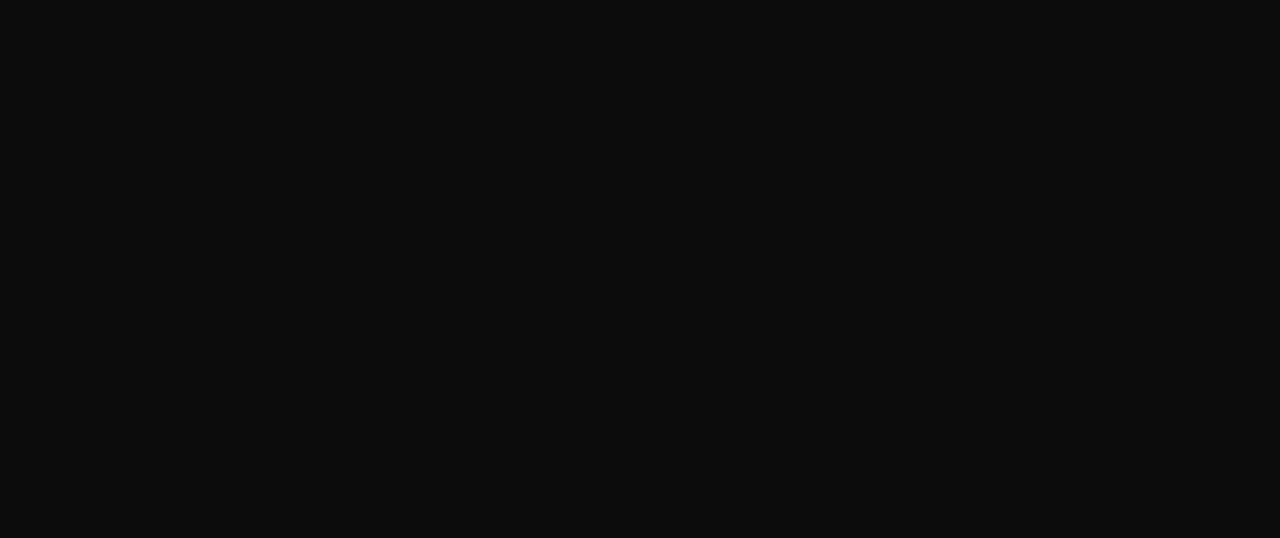
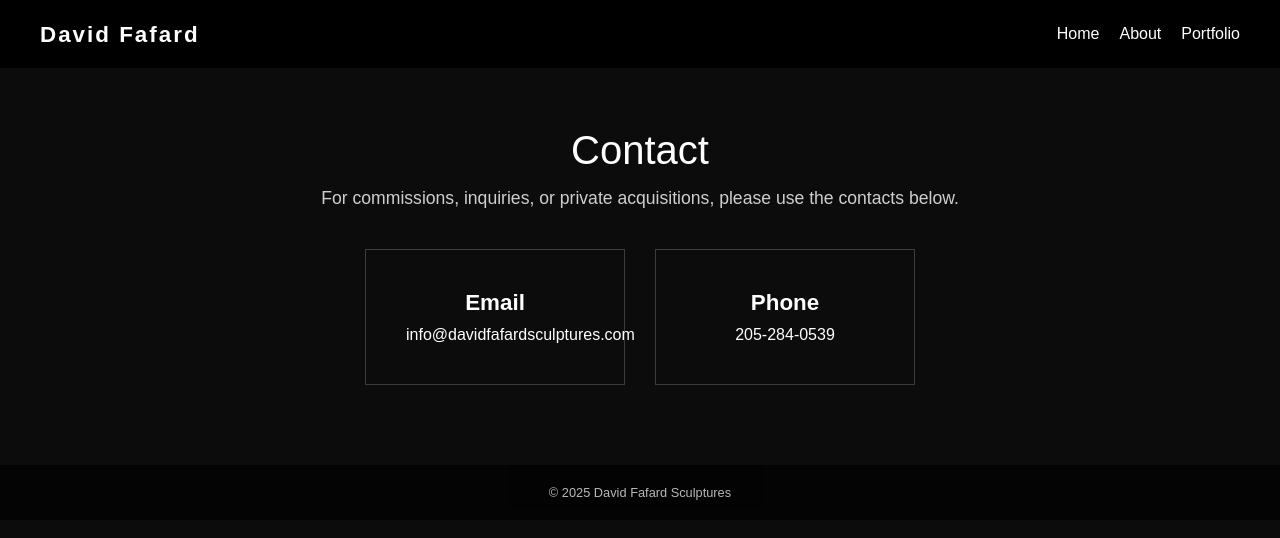
Before and after one commit to paulblaise850-gif/davidfafardsculptures, a plain HTML site: page contact.html in a window 1280 px wide. Drawn offline with Linux system fonts and the light colour scheme.

Commit message:
Update contact.html

```diff
--- a/contact.html
+++ b/contact.html
@@ -3,24 +3,111 @@
 <head>
   <meta charset="UTF-8">
   <title>Contact | David Fafard</title>
+  <style>
+    /* BASIC RESET */
+    * { margin:0; padding:0; box-sizing:border-box; font-family: Arial, sans-serif; }
 
-  <style>
-    body {
-      margin: 0;
-      font-family: Arial, sans-serif;
-      background: #0c0c0c;
-      color: white;
-    }
+    body { background: #0c0c0c; color: white; }
 
     /* NAVIGATION */
     nav {
-      display: flex;
+      display:flex;
       justify-content: space-between;
-      align-items: center;
-      padding: 20px 40px;
+      align-items:center;
+      padding:20px 40px;
       background: #000;
     }
-
     nav h1 a {
       color: white;
-      text-deco
+      text-decoration: none;
+      font-size: 1.4rem;
+      letter-spacing: 2px;
+      transition: opacity 0.3s;
+    }
+    nav h1 a:hover { opacity:0.8; }
+    nav ul { list-style:none; display:flex; gap:20px; }
+    nav ul a { color:white; text-decoration:none; transition:opacity 0.3s; }
+    nav ul a:hover { opacity:0.8; }
+
+    /* HEADER */
+    header {
+      text-align:center;
+      padding: 60px 20px 40px;
+    }
+    header h2 { font-size:2.5rem; margin-bottom:15px; font-weight:300; }
+    header p { font-size:1.1rem; opacity:0.8; }
+
+    /* CONTACT CARDS */
+    .cards {
+      display:flex;
+      gap:30px;
+      justify-content:center;
+      flex-wrap:wrap;
+      max-width:800px;
+      margin:0 auto 80px;
+      padding:0 20px;
+    }
+    .card {
+      border:1px solid rgba(255,255,255,0.2);
+      padding:40px;
+      width:260px;
+      text-align:center;
+      cursor:pointer;
+      transition: transform 0.3s, background 0.3s;
+    }
+    .card:hover {
+      transform: translateY(-10px);
+      background: rgba(255,255,255,0.05);
+    }
+    .card h3 { font-size:1.4rem; margin-bottom:10px; }
+    .card a { color:white; text-decoration:none; }
+    .card a:hover { text-decoration:underline; }
+
+    /* FOOTER */
+    footer {
+      text-align:center;
+      padding:20px;
+      background:#000;
+      font-size:0.8rem;
+      opacity:0.7;
+    }
+  </style>
+</head>
+
+<body>
+
+<!-- NAVIGATION -->
+<nav>
+  <h1><a href="about.html">David Fafard</a></h1>
+  <ul>
+    <li><a href="index.html">Home</a></li>
+    <li><a href="about.html">About</a></li>
+    <li><a href="portfolio.html">Portfolio</a></li>
+  </ul>
+</nav>
+
+<!-- HEADER -->
+<header>
+  <h2>Contact</h2>
+  <p>For commissions, inquiries, or private acquisitions, please use the contacts below.</p>
+</header>
+
+<!-- CONTACT CARDS -->
+<section class="cards">
+  <div class="card" onclick="window.location.href='mailto:info@davidfafardsculptures.com'">
+    <h3>Email</h3>
+    <p><a href="mailto:info@davidfafardsculptures.com">info@davidfafardsculptures.com</a></p>
+  </div>
+  <div class="card" onclick="window.location.href='tel:12052840539'">
+    <h3>Phone</h3>
+    <p><a href="tel:12052840539">205-284-0539</a></p>
+  </div>
+</section>
+
+<!-- FOOTER -->
+<footer>
+  © 2025 David Fafard Sculptures
+</footer>
+
+</body>
+</html>
```
